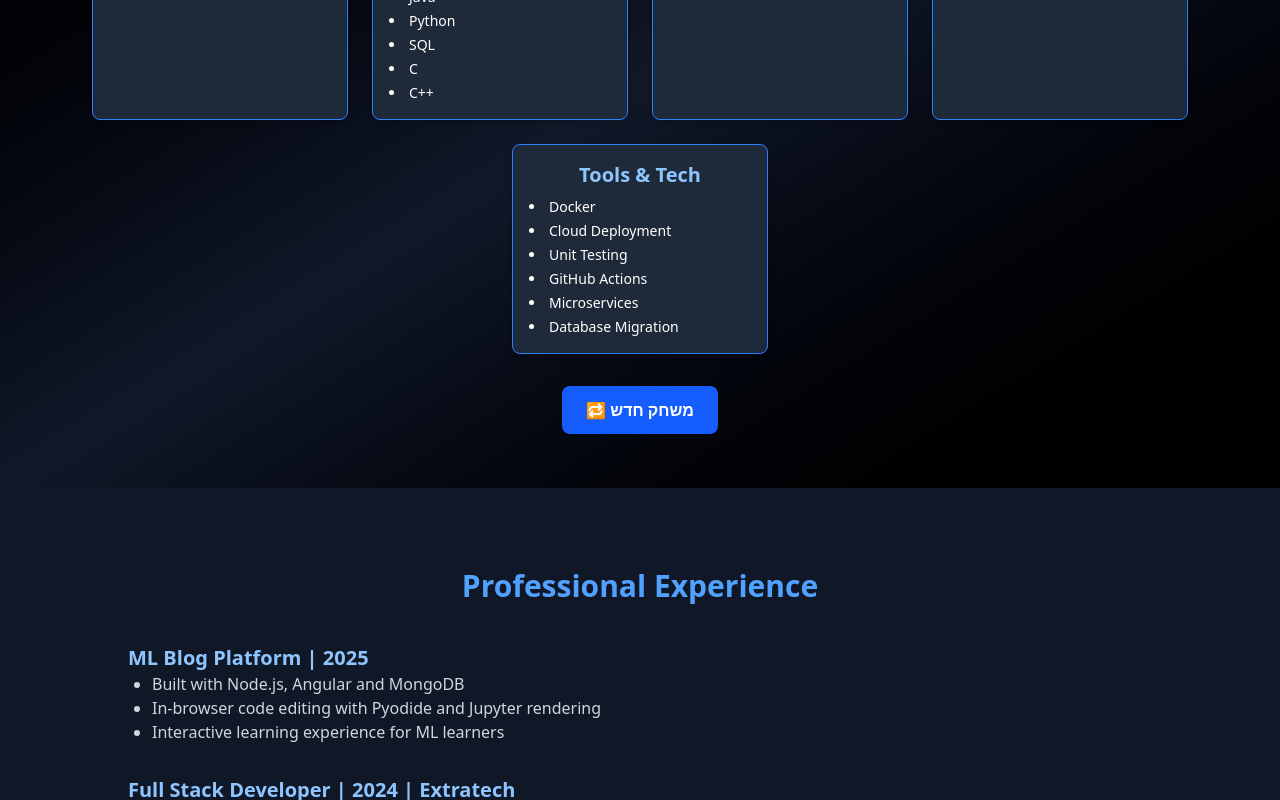
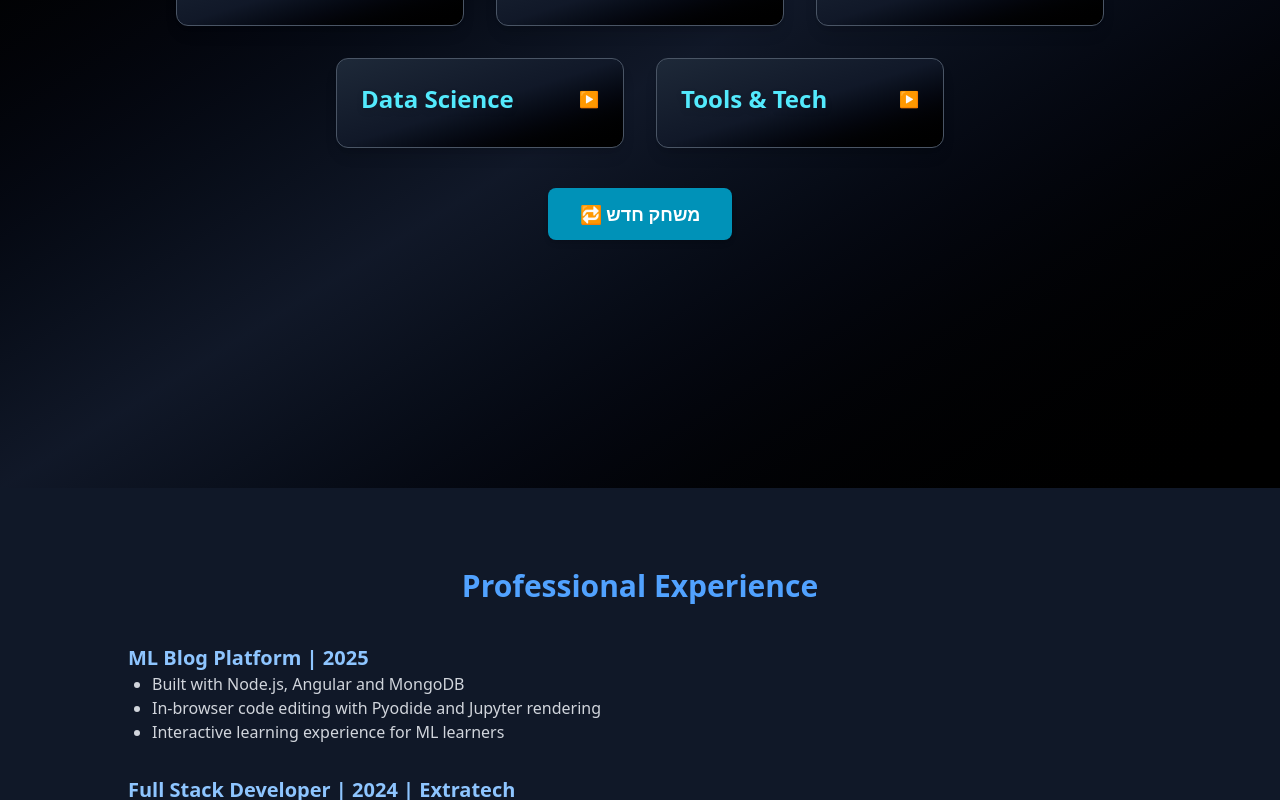
Before and after one commit to efrat-dev/efrat, a Vue app: page / in a window 1280 px wide. Both pictures are taken after a click on the button "⛔ סיים משחק". Shown: the part 1583-2383 px from the top of the page. Built offline with nearby package versions, Linux system fonts and the light colour scheme; the HTML template or start-up script is replaced by a standard one.

Commit message:
Without gradient, with wonderful design for gameOverlay

```diff
--- a/src/components/BreakoutGame/GameOverOverlay.vue
+++ b/src/components/BreakoutGame/GameOverOverlay.vue
@@ -1,26 +1,51 @@
 <template>
   <div
-    class="absolute top-0 left-0 w-full h-full bg-gradient-to-br from-black via-gray-900 to-black bg-opacity-80 text-white p-8 z-50 flex flex-col items-center justify-center overflow-y-auto backdrop-blur-md"
+    class="absolute inset-0 bg-gradient-to-br from-black via-gray-900 to-black bg-opacity-80 text-white p-8 z-50 flex flex-col items-center justify-center overflow-y-auto backdrop-blur-md"
   >
-    <div class="flex flex-wrap justify-center gap-6">
+    <div class="flex flex-wrap justify-center gap-8 max-w-6xl">
       <div
         v-for="(techs, category) in categorizedTechs"
         :key="category"
-        class="bg-gray-800 rounded-lg shadow-md p-4 w-64 border border-blue-500"
+        class="bg-gradient-to-br from-gray-800 via-gray-900 to-black border rounded-xl shadow-lg p-6 w-72 transform transition-all duration-300 cursor-pointer relative"
+        :class="{
+          'border-cyan-400 ring-2 ring-cyan-300 ring-offset-2': openCategory === category,
+          'border-gray-600': openCategory !== category
+        }"
+        @click="toggleCategory(category)"
       >
-        <h3 class="text-xl font-semibold mb-2 text-blue-300 text-center">
-          {{ category }}
-        </h3>
-        <ul class="list-disc list-inside space-y-1 text-sm">
-          <li v-for="tech in techs" :key="tech">{{ tech }}</li>
-        </ul>
+        <div class="flex items-center justify-between mb-2">
+          <h3 class="text-2xl font-bold text-cyan-300 drop-shadow-md">
+            {{ category }}
+          </h3>
+          <span
+            class="transition-transform duration-300 text-cyan-400"
+            :class="{ 'rotate-90': openCategory === category }"
+          >
+            ▶
+          </span>
+        </div>
+
+        <transition name="slide">
+          <ul
+            v-if="openCategory === category"
+            class="space-y-2 text-sm font-mono text-cyan-100 mt-4"
+          >
+            <li
+              v-for="tech in techs"
+              :key="tech"
+              class="pl-3 relative before:absolute before:left-0 before:top-1/2 before:-translate-y-1/2 before:w-1 before:h-1 before:bg-cyan-300 before:rounded-full"
+            >
+              {{ tech }}
+            </li>
+          </ul>
+        </transition>
       </div>
     </div>
 
-    <div class="text-center mt-8">
+    <div class="text-center mt-10">
       <button
         @click="$emit('restart')"
-        class="bg-blue-600 text-white px-6 py-3 rounded-lg hover:bg-blue-700 transition font-semibold"
+        class="px-8 py-3 rounded-lg bg-cyan-600 hover:bg-cyan-700 transition text-white text-lg font-semibold shadow-md hover:shadow-cyan-500/40"
       >
         🔁 משחק חדש
       </button>
@@ -29,6 +54,8 @@
 </template>
 
 <script lang="ts" setup>
+import { ref } from 'vue'
+
 defineProps<{
   categorizedTechs: Record<string, string[]>
 }>()
@@ -36,16 +63,29 @@ defineProps<{
 defineEmits<{
   (e: 'restart'): void
 }>()
+
+const openCategory = ref<string | null>(null)
+
+function toggleCategory(category: string) {
+  openCategory.value = openCategory.value === category ? null : category
+}
 </script>
 
-<style>
-.tech-box {
-  min-width: 100px;
-  background: linear-gradient(to right, #4f46e5, #22d3ee);
-  padding: 10px;
-  border-radius: 8px;
-  text-align: center;
-  font-weight: bold;
-  white-space: nowrap;
+<style scoped>
+.slide-enter-active,
+.slide-leave-active {
+  transition: all 0.3s ease;
+}
+.slide-enter-from,
+.slide-leave-to {
+  max-height: 0;
+  opacity: 0;
+  transform: translateY(-10px);
+}
+.slide-enter-to,
+.slide-leave-from {
+  max-height: 500px;
+  opacity: 1;
+  transform: translateY(0);
 }
 </style>
--- a/src/components/BreakoutGame/gameHooks/useBreakoutGame.ts
+++ b/src/components/BreakoutGame/gameHooks/useBreakoutGame.ts
@@ -62,21 +62,8 @@ export function useBreakoutGame() {
       categorizedTechs.value[category] = techDefs.map(t => t.name)
     }
 
-    function drawDynamicBackground(ctx: CanvasRenderingContext2D, ballY: number, canvasHeight: number) {
-      const gradient = ctx.createLinearGradient(0, 0, 0, canvasHeight)
-      const shift = Math.sin(ballY / 50) * 50
-
-      gradient.addColorStop(0, `hsl(${(ballY + shift) % 360}, 70%, 25%)`)
-      gradient.addColorStop(1, `hsl(${(ballY + shift + 180) % 360}, 70%, 15%)`)
-
-      ctx.fillStyle = gradient
-      ctx.fillRect(0, 0, ctx.canvas.width, ctx.canvas.height)
-    }
-
-
    function draw() {
-    drawDynamicBackground(ctx, ballY, ch) // רקע חי ודינמי
-
+      ctx.clearRect(0, 0, cw, ch)
 
       drawBricks(ctx, bricks, brickWidth, brickHeight)
       if (bricks.every((b) => b.hit)) {
```
